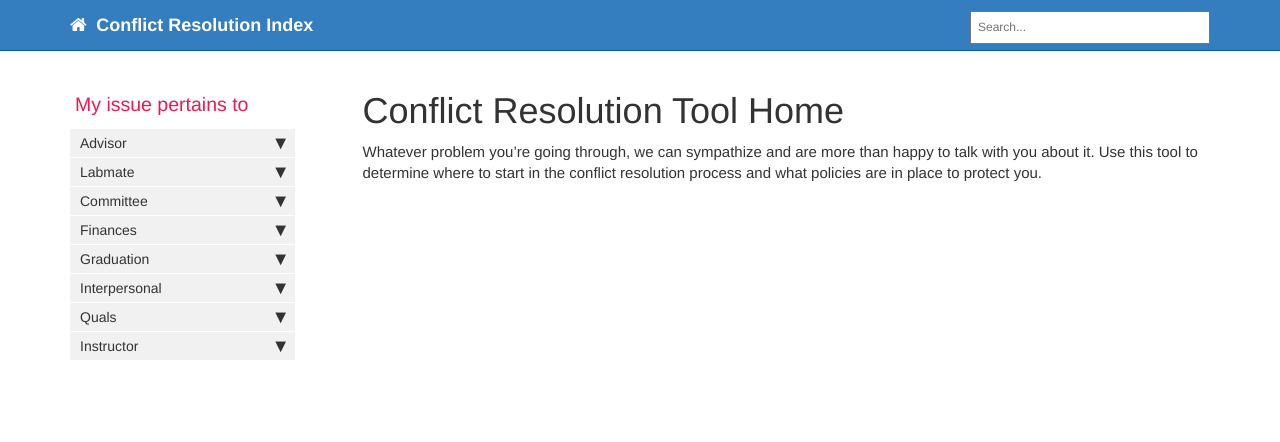
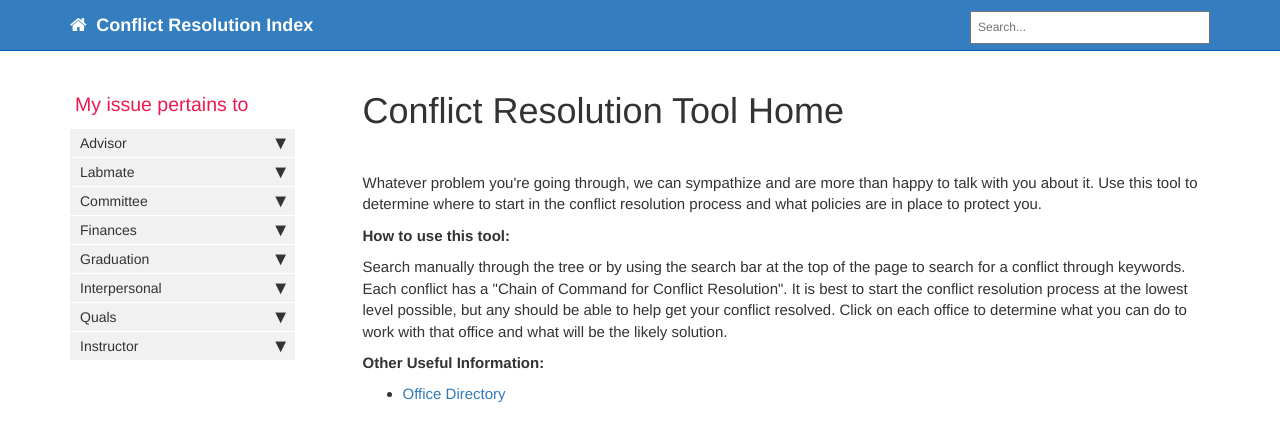
Before and after one commit to dnicks35/CRNT, a Jekyll site: the page built from index.md, in a window 1280 px wide. Shown: the top 442 px of the page. Built offline with Jekyll 4.4.1, drawn with Linux system fonts in a browser that asks for light colours; comment, search, counter and statistics services are not loaded.

Commit message:
Add files via upload
Update homepage

```diff
--- a/index.md
+++ b/index.md
@@ -6,4 +6,17 @@ permalink: index.html
 search: exclude
 ---
 
-Whatever problem you're going through, we can sympathize and are more than happy to talk with you about it. Use this tool to determine where to start in the conflict resolution process and what policies are in place to protect you.
+<p>&nbsp;</p>
+
+<p>Whatever problem you're going through, we can sympathize and are more than happy to talk with you about it. Use this tool to determine where to start in the conflict resolution process and what policies are in place to protect you.</p>
+
+<p><b>How to use this tool:</b></p>
+<p class="answer">Search manually through the tree or by using the search bar at the top of the page to search for a conflict through keywords. Each conflict has a "Chain of Command for Conflict Resolution". It is best to start the conflict resolution process at the lowest level possible, but any should be able to help get your conflict resolved. Click on each office to determine what you can do to work with that office and what will be the likely solution.</p>
+
+<p><b>Other Useful Information:</b></p>
+<p class="answer">
+    <ul>
+        <li><a href="office_directory.html">Office Directory</a></li>
+        <!-- <li><a href="policy_directory.html">Policy Directory</a></li> -->
+    </ul>
+</p>
```
